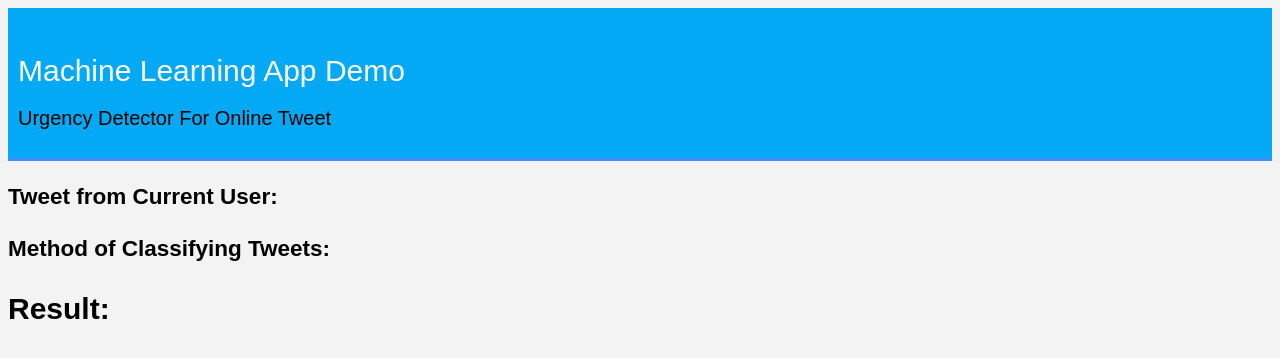
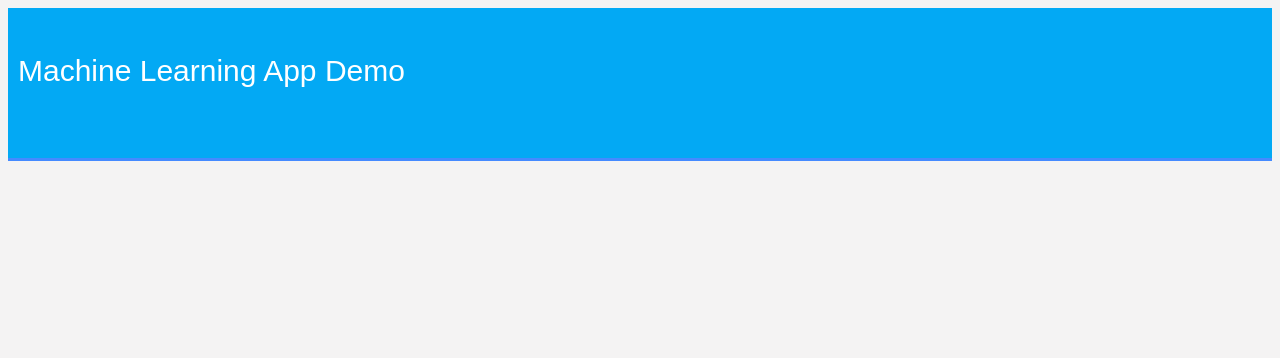
Before and after one commit to StacyYang/UrgentDetection, a Flask app: template templates/result.html in a window 1280 px wide. Shown: the top 358 px of the page. Run offline with Flask 2, Linux system fonts and the light colour scheme; the template is opened without the code that fills it, so the values that code supplies are empty.

Commit message:
Modify result page as the base template

```diff
--- a/templates/result.html
+++ b/templates/result.html
@@ -1,8 +1,10 @@
 <!DOCTYPE html>
 <html>
 <head>
-    <title>Tweet Prediction</title>
+    {% block head %}
+    <title> {% block title %} {% endblock %} </title>
     <link rel="stylesheet" type="text/css" href="{{ url_for('static', filename='styles.css') }}">
+    {% endblock %}
 </head>
 <body>
     <header>
@@ -11,25 +13,16 @@
                 Machine Learning App Demo
             </div>
             <div id="project">
-                Urgency Detector For Online Tweet
+                {% block project %}
+                {% endblock %}
             </div>
         </div>
     </header>
 
-    {% block content %}
-    <div>
-        <h2>Tweet from Current User:</h2>
-        <p> {{ message }} </p>
-        <h2>Method of Classifying Tweets:</h2>
-        <p> {{ model }} </p>
-        <h1>Result:</h1>
-        {% if prediction == "LABEL_1" %}
-        <h2 style="color:red;">Urgent Message. Need Support.</h2>
-        {% elif prediction == "LABEL_0" %}
-        <h2 style="color:blue;">Non-urgent Message.</h2>
-        {% endif %}
+    <div id="content">
+        {% block content %}
+        {% endblock %}
     </div>
-    {% endblock %}
 
 </body>
 </html>
```
